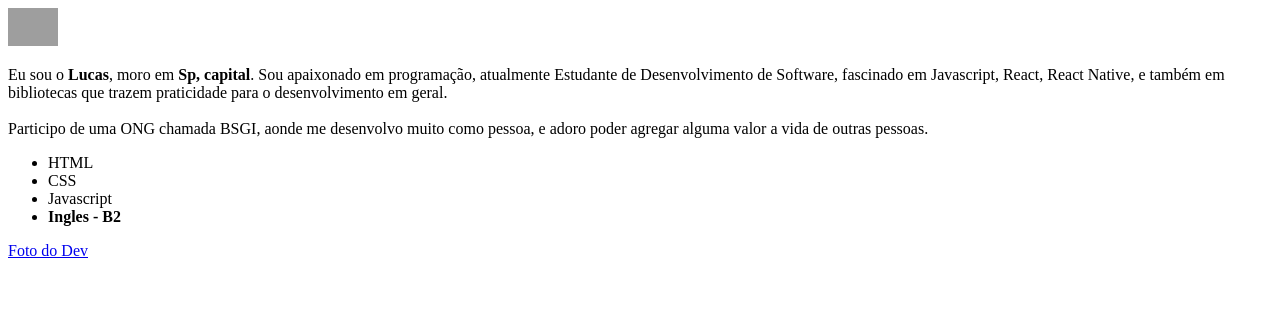
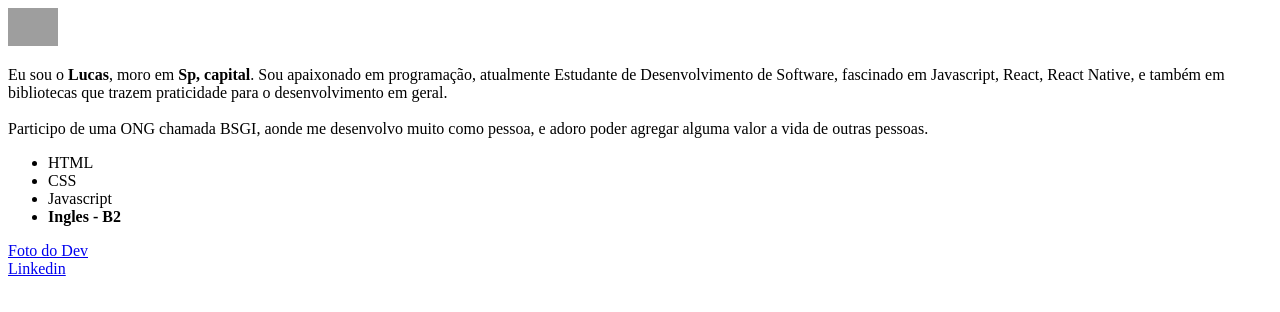
Before and after one commit to LucasTFranca/dev-lucasteixeira.github.io, a plain HTML site: page index.html in a window 1280 px wide. Drawn offline with Linux system fonts and the light colour scheme; grey boxes are pictures that could not be loaded.

Commit message:
Adiciona o quinto requisito

```diff
--- a/index.html
+++ b/index.html
@@ -24,5 +24,9 @@
         <li><b>Ingles - B2</b></li>
     </ul>
     <a href="#ft">Foto do Dev</a>
+
+    <br>
+
+    <a href="https://www.linkedin.com/in/lucas-teixeira-franca/" target="_blank">Linkedin</a>
 </body>
 </html>
```
